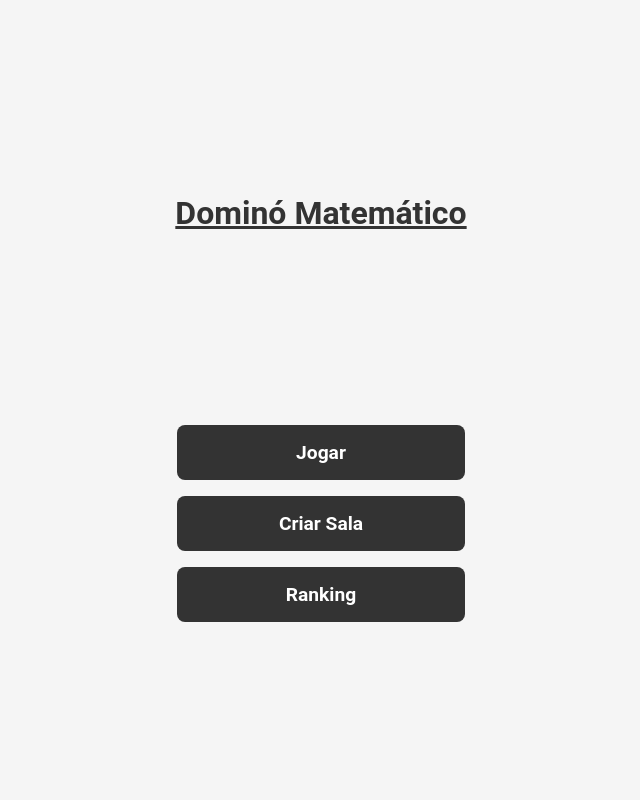
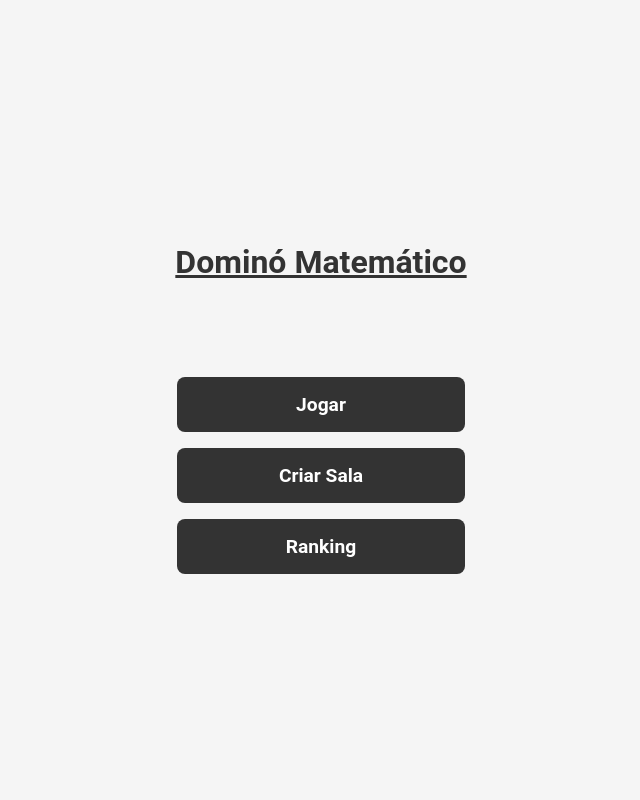
Before and after one commit to senacrs-emti/2023-2MB-educom-G04, a PHP site: page / in a window 1280 px wide. Shown: the whole page, without its empty margins (319-959 px from the left). Run offline with PHP 8.4, Linux system fonts and the light colour scheme.

Commit message:
V1.0
Fetzner

```diff
--- a/domino/script.js
+++ b/domino/script.js
@@ -24,6 +24,10 @@ function PageIndex()
     document.getElementById("pagegame").style.display = "none";
 
     document.getElementById("gamegeneral").innerHTML = "";
+
+    isGameRunning = false;
+    baseTime = 60;
+    timeLeft = baseTime;
 }
 
 function PageCreate()
--- a/domino/style.css
+++ b/domino/style.css
@@ -10,8 +10,9 @@ body{
     height: 100vh;
     display: flex;
     flex-direction: column;
-    justify-content: space-evenly;
+    justify-content: center;
     align-items: center;
+    gap: 10%;
 }
 
 .title{
```
